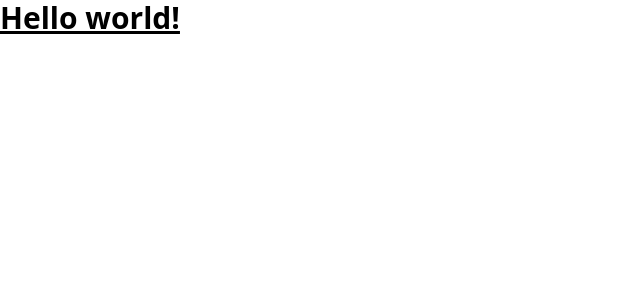
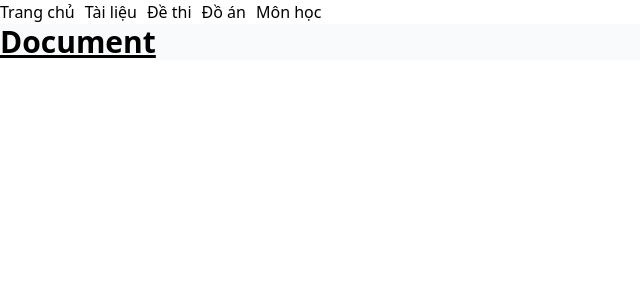
Before and after one commit to thevi31415/EduArchive-FE, a React (Create React App) app: page /document in a window 1280 px wide. Shown: the top 300 px of the page, without its empty margins (0-640 px from the left). Built offline with nearby package versions, Linux system fonts and the light colour scheme.

Commit message:
Cập nhật Nav

```diff
--- a/package.json
+++ b/package.json
@@ -8,6 +8,7 @@
     "@testing-library/user-event": "^13.5.0",
     "react": "^18.3.1",
     "react-dom": "^18.3.1",
+    "react-helmet": "^6.1.0",
     "react-router-dom": "^6.23.1",
     "react-scripts": "5.0.1",
     "web-vitals": "^2.1.4"
--- a/src/App.js
+++ b/src/App.js
@@ -1,8 +1,27 @@
 import logo from "./logo.svg";
+import { Routes, Route, Link } from "react-router-dom";
+
 import "./App.css";
-
+import Header from "./component/Header";
+import React, { useState, useEffect } from "react";
+import Home from "./pages/Home";
+import Document from "./pages/Document";
+import Exam from "./pages/Exam";
+import Project from "./pages/Project";
+import Subject from "./pages/Subject";
 function App() {
-  return <h1 className="text-3xl font-bold underline">Hello world!</h1>;
+  return (
+    <div>
+      <Header />
+      <Routes>
+        <Route path="/" element={<Home />}></Route>
+        <Route path="/document" element={<Document />}></Route>
+        <Route path="/exam" element={<Exam />}></Route>
+        <Route path="/project" element={<Project />}></Route>
+        <Route path="/subject" element={<Subject />}></Route>
+      </Routes>
+    </div>
+  );
 }
 
 export default App;
--- /dev/null
+++ b/src/component/Header.js
@@ -0,0 +1,25 @@
+import React, { useState } from "react";
+const Header = () => {
+  return (
+    <div>
+      <ul style={{ display: "flex", listStyle: "none", padding: 0 }}>
+        <li style={{ marginRight: "10px" }}>
+          <a href="/">Trang chủ</a>
+        </li>
+        <li style={{ marginRight: "10px" }}>
+          <a href="/document">Tài liệu</a>
+        </li>
+        <li style={{ marginRight: "10px" }}>
+          <a href="/exam">Đề thi</a>
+        </li>
+        <li style={{ marginRight: "10px" }}>
+          <a href="/project">Đồ án</a>
+        </li>
+        <li>
+          <a href="/subject">Môn học</a>
+        </li>
+      </ul>
+    </div>
+  );
+};
+export default Header;
--- a/src/index.js
+++ b/src/index.js
@@ -1,13 +1,21 @@
-import React from 'react';
-import ReactDOM from 'react-dom/client';
-import './index.css';
-import App from './App';
-import reportWebVitals from './reportWebVitals';
+import React from "react";
+import { BrowserRouter } from "react-router-dom";
 
-const root = ReactDOM.createRoot(document.getElementById('root'));
+import ReactDOM from "react-dom/client";
+import "./index.css";
+import App from "./App";
+import reportWebVitals from "./reportWebVitals";
+import { Helmet } from "react-helmet";
+
+const root = ReactDOM.createRoot(document.getElementById("root"));
 root.render(
   <React.StrictMode>
-    <App />
+    <Helmet>
+      <title>EduArchive</title>
+    </Helmet>
+    <BrowserRouter>
+      <App />
+    </BrowserRouter>
   </React.StrictMode>
 );
 
--- /dev/null
+++ b/src/pages/Document.js
@@ -0,0 +1,4 @@
+function Document() {
+  return <h1 className="text-3xl font-bold underline bg-gray-50">Document</h1>;
+}
+export default Document;
--- /dev/null
+++ b/src/pages/Exam.js
@@ -0,0 +1,4 @@
+function Exam() {
+  return <h1 className="text-3xl font-bold underline bg-gray-50">Exam</h1>;
+}
+export default Exam;
--- /dev/null
+++ b/src/pages/Home.js
@@ -0,0 +1,4 @@
+function Home() {
+  return <h1 className="text-3xl font-bold underline bg-gray-50">Trang chủ</h1>;
+}
+export default Home;
--- /dev/null
+++ b/src/pages/Project.js
@@ -0,0 +1,4 @@
+function Project() {
+  return <h1 className="text-3xl font-bold underline bg-gray-50">Project</h1>;
+}
+export default Project;
--- /dev/null
+++ b/src/pages/Subject.js
@@ -0,0 +1,4 @@
+function Subject() {
+  return <h1 className="text-3xl font-bold underline bg-gray-50">Subject</h1>;
+}
+export default Subject;
```
Also changed, not shown: 1 other file (tests, documents, lock files or other folders).
